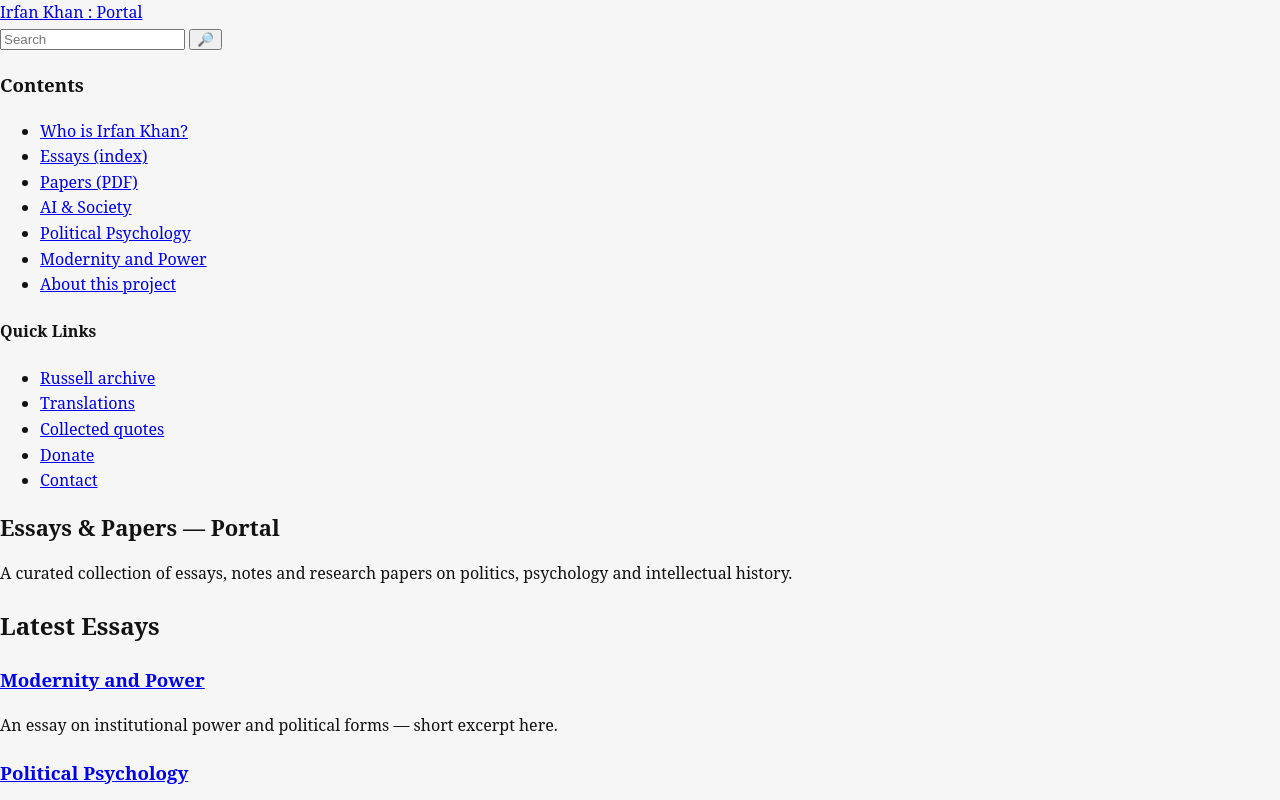
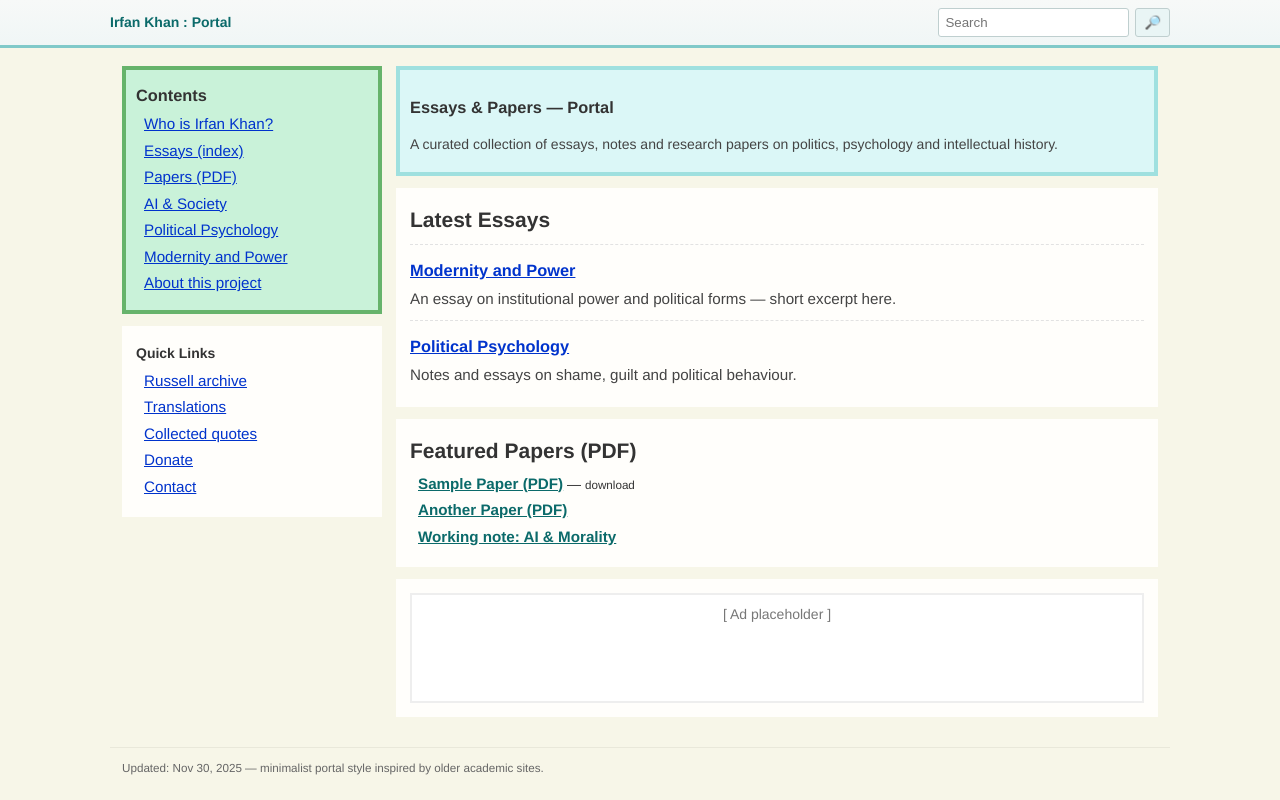
Before and after one commit to irfanjkhanwork-ai/irfan-web, a plain HTML site: page index.html in a window 1280 px wide. Shown: the top 800 px of the page. Drawn offline with Linux system fonts and the light colour scheme.

Commit message:
Update styles.css

```diff
--- a/styles.css
+++ b/styles.css
@@ -1,74 +1,76 @@
+/* Portal / Russell-like visual */
 :root{
-  --bg:#f6f6f6;
-  --panel:#fff;
-  --text:#121212;
-  --muted:#6b6b6b;
-  --accent:#0b3a2e;
-  --maxw:1000px;
+  --page-bg: #f7f6e8;   /* pale yellowish paper */
+  --box-bg: #fffefb;
+  --accent: #00a3a3;    /* teal-ish accent for headings */
+  --green: #c9f2d9;     /* left nav box */
+  --muted: #333;
+  --link: #0033cc;
+  --border: #2f9b77;
+  --max-width: 1060px;
+  --gap: 14px;
+  --font-s: 14px;
 }
+
 *{box-sizing:border-box}
+html,body{height:100%}
 body{
   margin:0;
-  font-family: "Noto Serif", Georgia, "Times New Roman", serif;
-  background:var(--bg);
-  color:var(--text);
-  line-height:1.6;
-}
-.container{
-  max-width:var(--maxw);
-  margin:20px auto;
-  display:flex;
-  gap:24px;
-  padding:0 16px;
-  align-items:flex-start;
+  background:var(--page-bg);
+  color:var(--muted);
+  font-family: "Helvetica Neue", Arial, sans-serif;
+  font-size:var(--font-s);
+  line-height:1.35;
 }
 
-/* Sidebar */
-.sidebar{
-  width:260px;
-  background:var(--panel);
-  border:1px solid #e7e7e7;
-  padding:18px;
-  position:sticky;
-  top:20px;
-  height:calc(100vh - 40px);
-  overflow:auto;
+/* top bar */
+.topbar{
+  padding:8px 12px;
+  border-bottom:3px solid #80c9c9;
+  background: linear-gradient(#f7f9f8, #f0f6f6);
 }
-.site-title{ font-size:18px; margin:0 0 6px; font-weight:700; color:var(--accent); text-decoration:none;}
-.sidebar .nav-section{ margin:12px 0; }
-.sidebar .nav-section h4{ margin:0 0 8px; font-size:13px; letter-spacing:.06em; color:var(--muted)}
-.sidebar a{ display:block; color:var(--accent); text-decoration:none; padding:6px 0; border-bottom:1px dashed #eee; font-weight:600; font-size:14px}
+.top-inner{max-width:var(--max-width);margin:0 auto;display:flex;align-items:center;justify-content:space-between}
+.brand{font-weight:700;color:#0b6a6a;text-decoration:none}
+.search{display:flex;gap:6px}
+.search input{padding:6px;border:1px solid #bfcfcf;border-radius:3px}
+.search button{padding:6px 8px;border-radius:3px;border:1px solid #bfcfcf;background:#e9f5f5}
 
-/* Main content */
-.main{
-  flex:1;
-  background:var(--panel);
-  border:1px solid #e6e6e6;
-  padding:24px;
-  box-shadow:0 6px 22px rgba(0,0,0,0.04);
-}
-.hero h1{ margin:0 0 8px; font-size:22px; }
-.lead{ color:var(--muted); margin-bottom:14px; }
+/* layout */
+.layout{max-width:var(--max-width);margin:18px auto;display:grid;grid-template-columns:260px 1fr;gap:var(--gap);padding:0 12px}
+.left-col{align-self:start}
 
-/* Listing grid */
-.list-grid{ display:grid; grid-template-columns: repeat(2,1fr); gap:18px; }
-.card{ padding:12px; border-bottom:1px solid #f0f0f0; }
-.card h3{ margin:0 0 6px; font-size:16px }
-.card p{ margin:0; color:#333; font-size:14px; }
+/* boxes */
+.box{background:var(--box-bg);padding:10px;border:4px solid transparent;margin-bottom:12px}
+.box h2, .box h3, .box h4{margin:4px 0 8px 0;font-weight:700}
+.box p{margin:0 0 8px 0;color:#444}
+.box.teal{border-color:#9fe0df;background:#dbf7f7}
+.box.green{border-color:#66b36b;background:var(--green)}
 
-/* narrow article */
-.article{ max-width:760px; margin:0 auto; }
-.article h1{ font-size:24px; margin-top:0; }
+/* dense link lists like a portal */
+.dense{padding-left:8px;margin:6px 0 0 0}
+.dense li{list-style: none;margin:6px 0}
+.dense a{color:var(--link);text-decoration:underline;font-size:0.95rem}
 
-/* paper links */
-.file-link{ display:inline-block; padding:8px 10px; border:1px solid #ccc; background:#fff; text-decoration:none; color:var(--accent); font-weight:700; margin-top:10px; }
+/* main column styling (cluttered content feel) */
+.main-col .entry{border-top:1px dashed #e2e2e2;padding-top:10px;margin-top:10px}
+.excerpt{color:#444;font-size:0.95rem}
+.paper-list .dense a{font-weight:600;color:#0b6a6a}
+
+/* ad block look */
+.small-ad .ad{height:110px;border:2px solid #eee;background:#fff;padding:8px;color:#777;text-align:center;line-height:1.6}
 
 /* footer */
-footer{ text-align:center; color:var(--muted); font-size:13px; margin:22px 0; }
+.foot{max-width:var(--max-width);margin:0 auto;padding:10px 12px;color:#666;border-top:1px solid rgba(0,0,0,0.06)}
 
-/* responsive */
-@media (max-width:880px){
-  .container{ flex-direction:column; padding:0 12px }
-  .sidebar{ position:relative; width:auto; height:auto; top:auto; margin-bottom:12px }
-  .list-grid{ grid-template-columns:1fr; }
+/* mobile tweaks: keep the portal cramped and tall */
+@media (max-width:820px){
+  .layout{grid-template-columns:1fr;gap:10px;padding:0 10px}
+  .left-col{order:2}
+  .main-col{order:1}
+  .top-inner{flex-direction:column;align-items:flex-start;gap:8px}
+  .box{padding:10px}
+  .dense a{font-size:1rem}
 }
+
+/* intentionally small, many items, loud link color to mimic portal */
+a{color:var(--link)}
```
